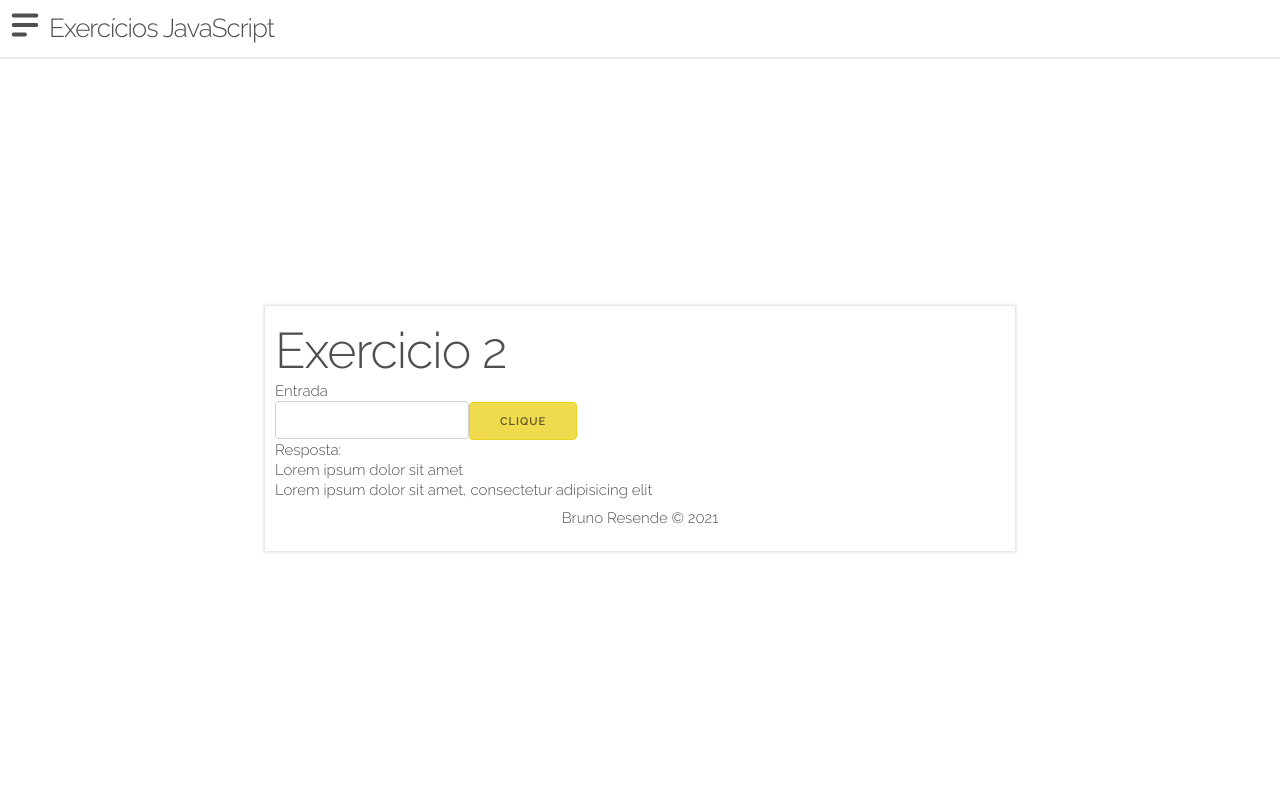
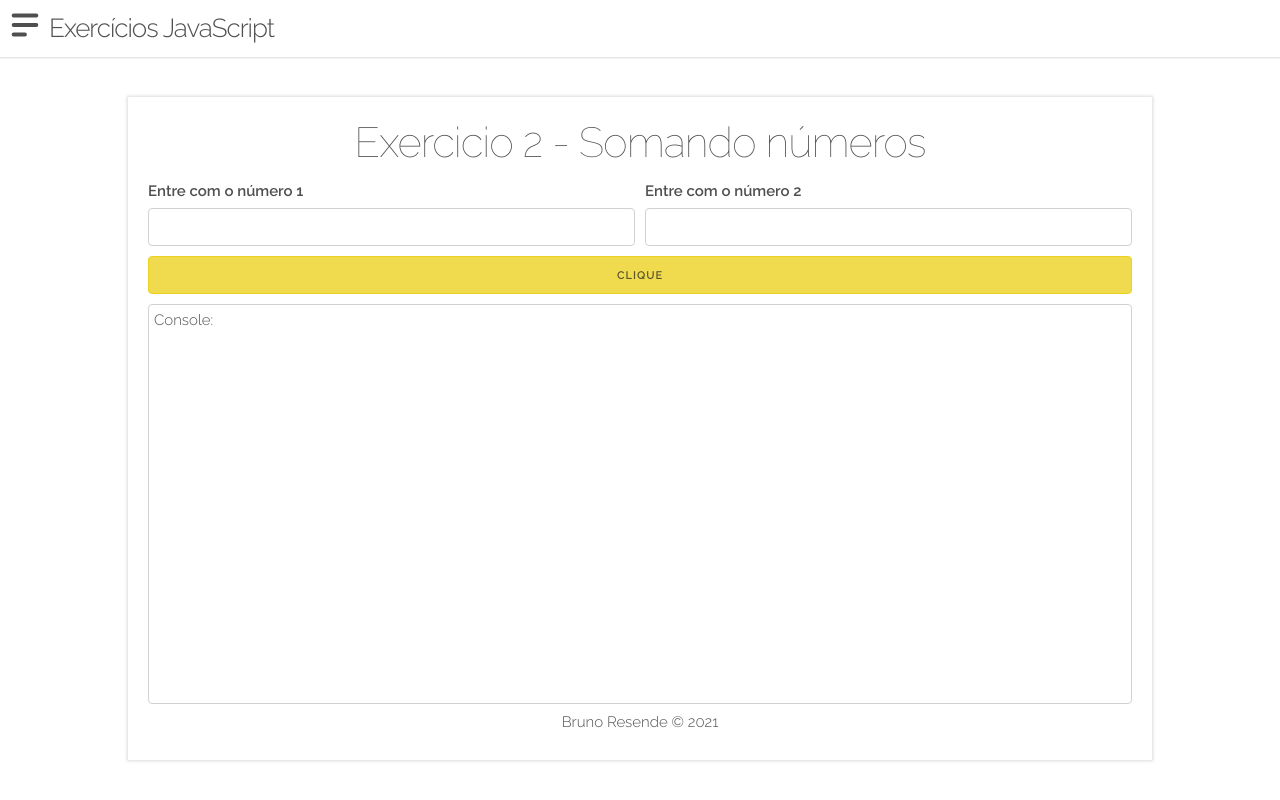
Before and after one commit to bresends/exercicios_js, a React (Create React App) app: page /Ex2 in a window 1280 px wide. Built offline with nearby package versions, Linux system fonts and the light colour scheme.

Commit message:
Estilo Refatorado e Ex 2 Pronto

```diff
--- a/src/components/Card/Card.scss
+++ b/src/components/Card/Card.scss
@@ -1,8 +1,9 @@
 .center-card {
   width: 90%;
-  max-width: 750px;
+  min-width: 350px;
+  max-width: 1024px;
   margin: 0 auto;
-  padding: 1.5rem 1rem;
+  padding: 2rem 2rem;
   box-shadow: rgba(0, 0, 0, 0.15) 0px 0px 3px 1px;
 
   &__title {
@@ -11,29 +12,17 @@
     margin-bottom: 1rem;
   }
 
-  &__question-title{
-    padding-bottom: .8rem;
+  &__question-title {
+    padding-bottom: 0.8rem;
   }
 
-  &__form {
-    display: flex;
-    flex-direction: column;
-    gap: 1rem;
-
-  }
-
-  &__input {
-      width: 100%;
-      margin: 10px auto;
-    }
-
-  &__answer{
+  &__answer {
+    margin-top: 1rem;
+    padding: 0.5rem;
+    min-height: 300px;
+    line-height: 1.5rem;
     border: 1px solid #d1d1d1;
     border-radius: 4px;
-    line-height: 1.5rem;
-    min-height: 300px;
-    padding: .5rem;
-    margin-top: 1rem;
     user-select: none;
   }
 
@@ -42,3 +31,11 @@
     text-align: center;
   }
 }
+
+@media (min-width: 1100px) {
+  .center-card {
+    &__answer {
+      min-height: 50vh;
+    }
+  }
+}
--- a/src/components/Menu/Menu.scss
+++ b/src/components/Menu/Menu.scss
@@ -9,6 +9,10 @@
   &__titulo{
     user-select: none;
     font-size: 2.6rem;
+  }
+
+  &__btn-menu{
+    user-select: none;
   }
 }
 
--- a/src/pages/Ex1.js
+++ b/src/pages/Ex1.js
@@ -1,5 +1,19 @@
 import React, { useState } from 'react';
+import styled from 'styled-components';
 import Card from '../components/Card/Card';
+
+const DivStyle = styled.div`
+  .center-card__form {
+    display: flex;
+    flex-direction: column;
+    gap: 1rem;
+  }
+
+  .center-card__input {
+    width: 100%;
+    margin: 10px auto;
+  }
+`;
 
 const Ex1 = () => {
   const [valorInput, setValorInput] = useState('');
@@ -15,9 +29,12 @@ const Ex1 = () => {
   }
   return (
     <Card>
-      <h2 className="center-card__title">Exercicio 1 - Respondendo o usuário</h2>
+      <h2 className="center-card__title">
+        Exercicio 1 - Respondendo o usuário
+      </h2>
       <p className="center-card__question-title">Entre com seu nome</p>
 
+      <DivStyle>
         <form className="center-card__form">
           <input
             type="text"
@@ -33,6 +50,7 @@ const Ex1 = () => {
             className="center-card__button"
           />
         </form>
+      </DivStyle>
 
       <div className="center-card__answer">
         <p className="answer__default-answer">Console:</p>
--- a/src/pages/Ex2.js
+++ b/src/pages/Ex2.js
@@ -1,21 +1,86 @@
-import React from 'react';
+import React, { useState } from 'react';
 import Card from '../components/Card/Card';
+import styled from 'styled-components';
+
+const DivStyle = styled.div`
+  .center-card__form {
+    display: flex;
+    gap: 1rem;
+  }
+
+  .center-card__input-flex-container {
+    width: 100%;
+  }
+
+  .center-card__input {
+    width: 100%;
+  }
+
+  .center-card__button {
+    margin-top: 1rem;
+    width: 100%;
+  }
+`;
 
 const Ex2 = () => {
+  const [valorInput1, setValorInput1] = useState('');
+  const [valorInput2, setValorInput2] = useState('');
+  const [respostaFinal, setRespostaFinal] = useState('');
+
+  function retornaSoma() {
+    const valorSoma =
+      Number.parseInt(valorInput1) + Number.parseInt(valorInput2);
+    const stringResposta = `A soma de ${valorInput1} e ${valorInput2} é ${valorSoma}`;
+    setRespostaFinal(stringResposta);
+  }
+
   return (
-      <Card>
-        <h1>Exercicio 2</h1>
-        <p>Entrada</p>
-        <form>
-          <input type="text" name="input" />
-          <input type="submit" value="Clique" className="button" />
+    <Card>
+      <h2 className="center-card__title">Exercicio 2 - Somando números</h2>
+
+      <DivStyle>
+        <form className="center-card__form">
+          <div className="center-card__input-flex-container">
+            <label htmlFor="numero1" className="center-card__input-title">
+              Entre com o número 1
+            </label>
+
+            <input
+              type="number"
+              name="numero1"
+              value={valorInput1}
+              onChange={(e) => setValorInput1(e.target.value)}
+              className="center-card__input"
+            />
+          </div>
+
+          <div className="center-card__input-flex-container">
+            <label htmlFor="numero2" className="center-card__input-title">
+              Entre com o número 2
+            </label>
+
+            <input
+              type="number"
+              name="numero2"
+              value={valorInput2}
+              onChange={(e) => setValorInput2(e.target.value)}
+              className="center-card__input"
+            />
+          </div>
         </form>
-        <div className="container-resposta">
-          <p>Resposta: </p>
-          <p>Lorem ipsum dolor sit amet </p>
-          <p>Lorem ipsum dolor sit amet, consectetur adipisicing elit</p>
-        </div>
-      </Card>
+        <input
+          type="submit"
+          value="Clique"
+          className="center-card__button"
+          onClick={retornaSoma}
+        />
+      </DivStyle>
+
+      <div className="center-card__answer">
+        <p className="answer__default-answer">Console:</p>
+        <p className="answer__final">{respostaFinal}</p>
+      </div>
+    </Card>
   );
 };
 
--- a/src/sass/_global.scss
+++ b/src/sass/_global.scss
@@ -5,7 +5,8 @@ a {
 
 /* Forms ––––––––––––––––––––––––––– */
 
-input[type='text'] {
+input[type='text'],
+input[type='number'] {
   height: 38px;
   padding: 6px 10px; /* The 6px vertically centers text on FF, ignored by Webkit */
   background-color: #fff;
@@ -20,6 +21,7 @@ textarea {
   padding-top: 6px;
   padding-bottom: 6px;
 }
+
 input[type='email']:focus,
 input[type='number']:focus,
 input[type='search']:focus,
@@ -75,9 +77,14 @@ input[type='submit'] {
   color: lighten($text-color, 10%);
   background-color: $primarycolor;
   border-color: $primarycolorborder;
+  outline: none;
 
   &:hover {
     color: #fff;
     border-color: darken($primarycolorborder, 5%);
   }
+
+  &:active{
+    background-color: darken($primarycolor, 15%)
+  }
 }
```
Lines whose indentation alone changed are shown as unchanged.
